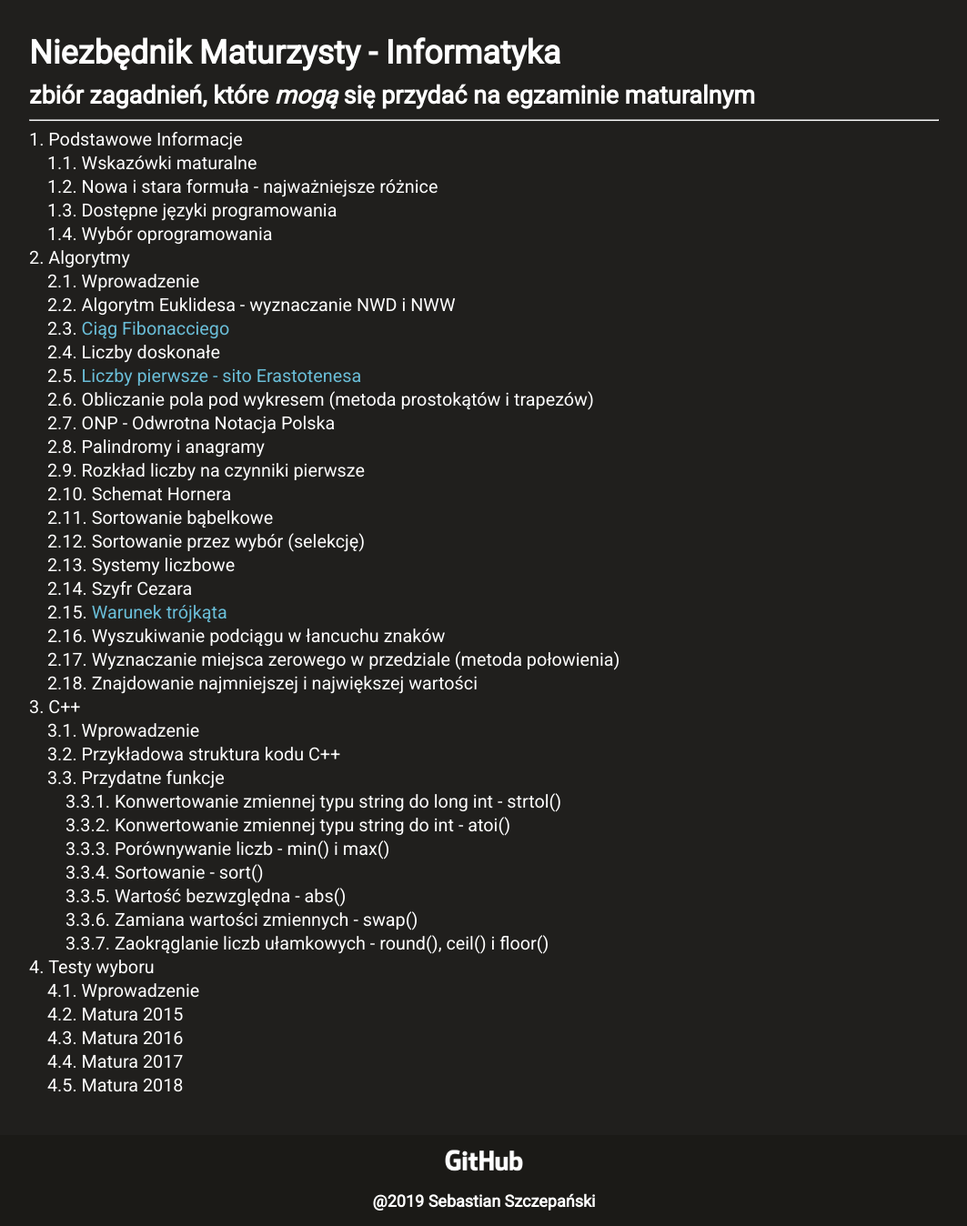
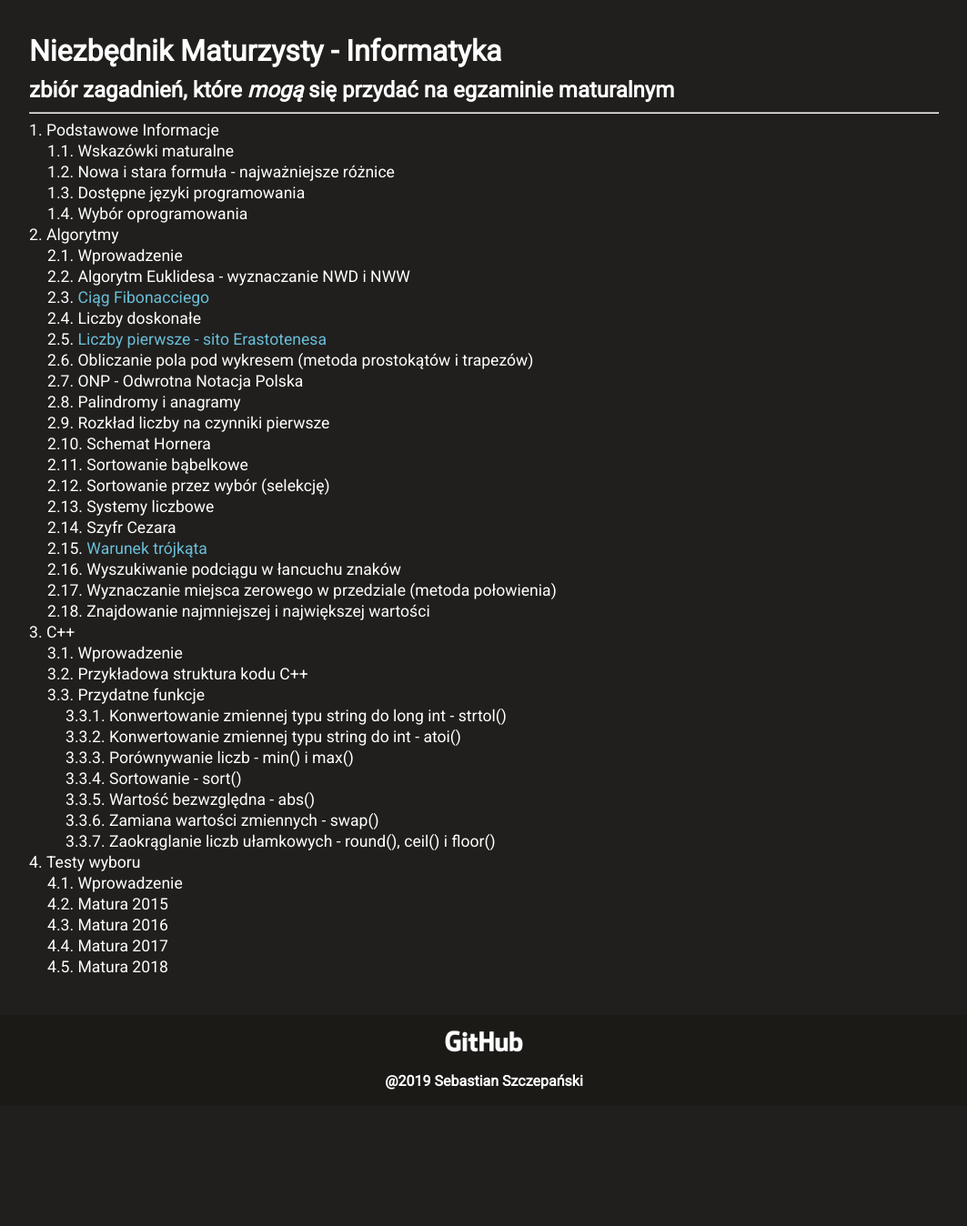
Before and after one commit to sszczep/Niezbednik-Maturzysty-Informatyka, a Jekyll site: the page built from index.md, in a window 1280 px wide. Shown: the whole page at 91% size, without its empty margins (108-1171 px from the left). Built offline with Jekyll 4.4.1, drawn with Linux system fonts in a browser that asks for light colours; after the commit the page ends 1216 px from its top, so only the background shows below that.

Commit message:
Smaller font size on larger screens

```diff
--- a/assets/css/style.scss
+++ b/assets/css/style.scss
@@ -9,10 +9,6 @@ $linkColor: #6ABED8;
 
 html {
     font-size: 16px;
-
-    @media only screen and (min-width: 600px) {
-        font-size: 18px;
-    }
 }
 
 html, body {
```
